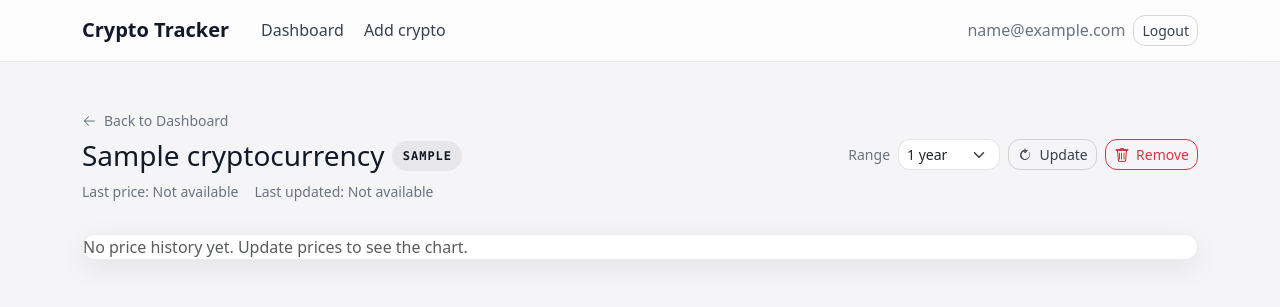
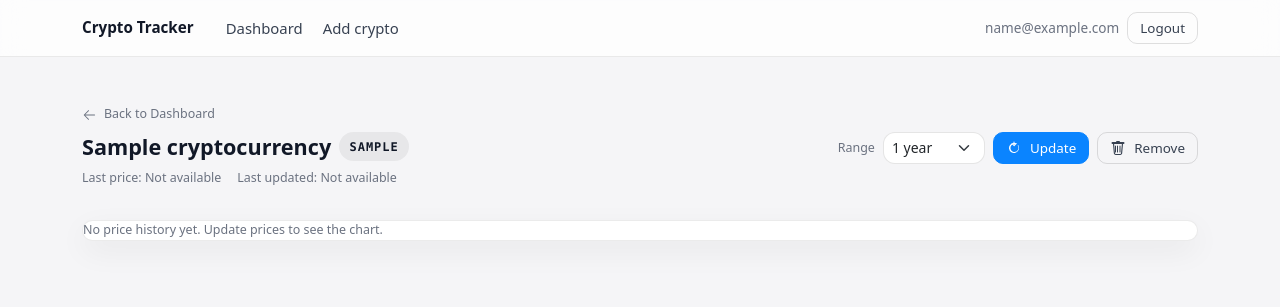
Before and after one commit to nytio/cripto_traker, a Flask app: page /cryptos/1 in a window 1280 px wide. Shown: the top 307 px of the page. Run offline with Flask 3, Linux system fonts and the light colour scheme; the visitor is signed in with stand-in values (Sample User, id 1); tables that the repository leaves empty hold one stand-in row (values such as "Sample post"); parts of the project's set-up code (start-up, migrations or seed data) failed here and were passed over; some libraries are stand-ins or nearby versions.

Commit message:
Rediseño web 2

```diff
--- a/web/app/static/css/app.css
+++ b/web/app/static/css/app.css
@@ -1,11 +1,18 @@
 :root {
   --ct-bg: #f5f5f7;
-  --ct-card: #ffffff;
+  --ct-surface: #ffffff;
   --ct-text: #111827;
   --ct-muted: #6b7280;
   --ct-border: rgba(0, 0, 0, 0.08);
+  --ct-border-strong: rgba(0, 0, 0, 0.12);
   --ct-primary: #0a84ff;
-  --ct-shadow: 0 8px 28px rgba(0, 0, 0, 0.08);
+  --ct-primary-hover: #0077ed;
+  --ct-danger: #ff3b30;
+  --ct-radius-lg: 16px;
+  --ct-radius-md: 12px;
+  --ct-radius-sm: 10px;
+  --ct-shadow-card: 0 10px 30px rgba(0, 0, 0, 0.06);
+  --ct-shadow-float: 0 16px 40px rgba(0, 0, 0, 0.08);
 }
 
 body.ct-body {
@@ -13,6 +20,7 @@ body.ct-body {
   color: var(--ct-text);
   font-family: system-ui, -apple-system, BlinkMacSystemFont, "Segoe UI",
     Roboto, "Helvetica Neue", Arial, sans-serif;
+  font-size: 15px;
 }
 
 a {
@@ -20,36 +28,43 @@ a {
 }
 
 a:hover {
-  color: #006fe6;
+  color: var(--ct-primary-hover);
 }
 
 .ct-muted {
   color: var(--ct-muted);
 }
 
-.ct-mono {
+.ct-mono,
+.ct-price {
   font-family: ui-monospace, SFMono-Regular, Menlo, Monaco, Consolas,
     "Liberation Mono", "Courier New", monospace;
+  font-variant-numeric: tabular-nums;
 }
 
 .ct-navbar {
   background: rgba(255, 255, 255, 0.75);
   border-bottom: 1px solid var(--ct-border);
   backdrop-filter: blur(12px);
-  padding-top: 0.65rem;
-  padding-bottom: 0.65rem;
+  padding-top: 0.6rem;
+  padding-bottom: 0.6rem;
 }
 
 .ct-navbar .navbar-brand {
   color: var(--ct-text);
   font-weight: 600;
+  font-size: 0.95rem;
+  line-height: 1;
 }
 
 .ct-navbar .nav-link {
   color: #374151;
   border-radius: 999px;
-  padding: 0.35rem 0.75rem;
+  padding: 0.3rem 0.7rem;
   position: relative;
+  font-size: 0.93rem;
+  font-weight: 500;
+  transition: color 0.2s ease, background-color 0.2s ease;
 }
 
 .ct-navbar .nav-link:hover,
@@ -67,11 +82,15 @@ a:hover {
   box-shadow: 0 0 0 0.2rem rgba(10, 132, 255, 0.2);
 }
 
+.ct-navbar .navbar-text {
+  font-size: 0.85rem;
+}
 .ct-card {
-  background: var(--ct-card);
+  background: var(--ct-surface);
   border: 1px solid var(--ct-border);
-  border-radius: 16px;
-  box-shadow: var(--ct-shadow);
+  border-radius: var(--ct-radius-lg);
+  box-shadow: var(--ct-shadow-card);
+  transition: box-shadow 0.2s ease, transform 0.2s ease;
 }
 
 .ct-card-header {
@@ -81,6 +100,28 @@ a:hover {
 
 .ct-page-header {
   padding-bottom: 0.5rem;
+}
+
+.ct-page-title {
+  font-weight: 650;
+  font-size: 1.35rem;
+}
+
+.ct-meta {
+  font-size: 0.78rem;
+  color: var(--ct-muted);
+}
+
+.ct-kpi {
+  display: flex;
+  flex-direction: column;
+  justify-content: center;
+}
+
+.ct-kpi-value {
+  font-size: 1.45rem;
+  font-weight: 600;
+  margin: 0.25rem 0;
 }
 
 .ct-symbol {
@@ -101,35 +142,77 @@ a:hover {
   position: relative;
 }
 
+.ct-search .form-control {
+  width: 220px;
+  max-width: 100%;
+}
+
 .ct-search-icon {
   position: absolute;
   left: 0.75rem;
   top: 50%;
   transform: translateY(-50%);
   color: var(--ct-muted);
+  pointer-events: none;
 }
 
 .ct-btn-icon {
   display: inline-flex;
   align-items: center;
-  gap: 0.4rem;
+  gap: 0.5rem;
 }
 
-.ct-icon-only {
-  width: 34px;
-  height: 34px;
+.ct-icon-btn {
+  width: 32px;
+  height: 32px;
   padding: 0;
   display: inline-flex;
   align-items: center;
   justify-content: center;
+  border-radius: var(--ct-radius-sm);
+  background: rgba(0, 0, 0, 0.03);
+  border: 1px solid var(--ct-border);
+  color: var(--ct-text);
+  cursor: pointer;
+  transition: background-color 0.2s ease, border-color 0.2s ease,
+    color 0.2s ease, box-shadow 0.2s ease;
+}
+
+.ct-icon-btn:hover,
+.ct-icon-btn:focus {
+  background: rgba(0, 0, 0, 0.06);
+  color: var(--ct-text);
+}
+
+.ct-icon-btn:focus-visible {
+  box-shadow: 0 0 0 0.2rem rgba(10, 132, 255, 0.2);
+}
+
+.ct-icon-btn--danger:hover,
+.ct-icon-btn--danger:focus {
+  border-color: rgba(255, 59, 48, 0.35);
+  color: var(--ct-danger);
+  background: rgba(255, 59, 48, 0.08);
 }
 
 .btn {
-  border-radius: 12px;
+  border-radius: var(--ct-radius-sm);
+  transition: background-color 0.2s ease, border-color 0.2s ease,
+    color 0.2s ease, box-shadow 0.2s ease;
 }
 
 .btn:focus-visible {
   box-shadow: 0 0 0 0.2rem rgba(10, 132, 255, 0.2);
+}
+
+.btn-sm {
+  min-height: 32px;
+  padding: 0.25rem 0.75rem;
+  font-size: 0.84rem;
+}
+
+.btn.ct-icon-btn {
+  padding: 0;
 }
 
 .btn-light {
@@ -144,12 +227,12 @@ a:hover {
 
 .btn-primary:hover,
 .btn-primary:focus {
-  background: #0075e6;
-  border-color: #0075e6;
+  background: var(--ct-primary-hover);
+  border-color: var(--ct-primary-hover);
 }
 
 .btn-outline-secondary {
-  border-color: rgba(0, 0, 0, 0.15);
+  border-color: var(--ct-border-strong);
   color: #374151;
 }
 
@@ -160,12 +243,28 @@ a:hover {
 }
 
 .btn-outline-danger {
-  border-radius: 12px;
+  border-radius: var(--ct-radius-sm);
+}
+
+.btn-danger {
+  background: var(--ct-danger);
+  border-color: var(--ct-danger);
+}
+
+.btn-danger:hover,
+.btn-danger:focus {
+  background: #e6332a;
+  border-color: #e6332a;
+}
+
+.spinner-border-sm {
+  width: 0.9rem;
+  height: 0.9rem;
 }
 
 .form-control,
 .form-select {
-  border-radius: 12px;
+  border-radius: var(--ct-radius-md);
   border-color: rgba(0, 0, 0, 0.1);
 }
 
@@ -175,17 +274,24 @@ a:hover {
   box-shadow: 0 0 0 0.2rem rgba(10, 132, 255, 0.2);
 }
 
+.form-control-sm,
+.form-select-sm {
+  min-height: 32px;
+  padding-top: 0.25rem;
+  padding-bottom: 0.25rem;
+  border-radius: var(--ct-radius-md);
+}
+
 .table.ct-table {
   margin-bottom: 0;
 }
 
 .ct-table thead th {
   background: rgba(0, 0, 0, 0.02);
-  color: #4b5563;
-  font-size: 0.78rem;
+  color: var(--ct-muted);
+  font-size: 0.8rem;
   font-weight: 600;
-  text-transform: uppercase;
-  letter-spacing: 0.08em;
+  letter-spacing: 0.02em;
   padding: 0.85rem 1rem;
   border-bottom: 1px solid rgba(0, 0, 0, 0.06);
 }
--- a/web/app/static/js/app.js
+++ b/web/app/static/js/app.js
@@ -147,6 +147,16 @@ document.addEventListener("DOMContentLoaded", () => {
     clearPendingToast();
   }
 
+  if (window.bootstrap && bootstrap.Tooltip) {
+    document.querySelectorAll("[data-ct-tooltip]").forEach((el) => {
+      const tooltipText = el.getAttribute("data-ct-tooltip");
+      if (tooltipText && !el.getAttribute("title")) {
+        el.setAttribute("title", tooltipText);
+      }
+      new bootstrap.Tooltip(el);
+    });
+  }
+
   const removeModal = document.getElementById("remove-modal");
   if (removeModal && window.bootstrap) {
     removeModal.addEventListener("show.bs.modal", (event) => {
--- a/web/app/templates/base.html
+++ b/web/app/templates/base.html
@@ -14,7 +14,7 @@
     <nav class="navbar navbar-expand-lg navbar-light ct-navbar">
       <div class="container-xl">
         <a class="navbar-brand" href="{{ url_for('dashboard.index') }}">Crypto Tracker</a>
-        <div class="navbar-nav gap-1 ms-2 me-auto">
+        <div class="navbar-nav gap-1 ms-2 me-auto align-items-lg-center">
           {% if current_user %}
             {% set dashboard_active = request.endpoint == 'dashboard.index' %}
             {% set add_active = request.endpoint == 'cryptos.new_crypto' %}
@@ -53,7 +53,7 @@
               <button type="button" class="btn-close" data-bs-dismiss="modal" aria-label="Close"></button>
             </div>
             <div class="modal-body">
-              <p class="mb-0 text-muted">
+              <p class="mb-0 ct-meta">
                 This will remove <span class="fw-semibold text-dark" data-remove-target="asset">this crypto</span> from your dashboard.
               </p>
             </div>
--- a/web/app/templates/crypto_detail.html
+++ b/web/app/templates/crypto_detail.html
@@ -19,7 +19,7 @@
   {% set price_prefix = '$' if currency == 'USD' else '' %}
 
   <div class="ct-page-header mb-4">
-    <a class="d-inline-flex align-items-center gap-2 text-decoration-none ct-muted small mb-2" href="{{ url_for('dashboard.index') }}">
+    <a class="d-inline-flex align-items-center gap-2 text-decoration-none ct-meta mb-2" href="{{ url_for('dashboard.index') }}">
       <svg xmlns="http://www.w3.org/2000/svg" width="14" height="14" fill="currentColor" aria-hidden="true" viewBox="0 0 16 16">
         <path d="M15 8a.5.5 0 0 1-.5.5H3.707l4.147 4.146a.5.5 0 0 1-.708.708l-5-5a.5.5 0 0 1 0-.708l5-5a.5.5 0 1 1 .708.708L3.707 7.5H14.5A.5.5 0 0 1 15 8z"/>
       </svg>
@@ -28,16 +28,16 @@
     <div class="d-flex flex-wrap align-items-start justify-content-between gap-3">
       <div>
         <div class="d-flex flex-wrap align-items-center gap-2">
-          <h1 class="h3 mb-0">{{ crypto.name or crypto.coingecko_id }}</h1>
+          <h1 class="ct-page-title mb-0">{{ crypto.name or crypto.coingecko_id }}</h1>
           {% if crypto.symbol %}
             <span class="ct-symbol ct-mono">{{ crypto.symbol|upper }}</span>
           {% endif %}
         </div>
-        <div class="d-flex flex-wrap gap-3 mt-2 small ct-muted">
+        <div class="d-flex flex-wrap gap-3 mt-2 ct-meta">
           <div>
             Last price:
             {% if ns.last_price is not none %}
-              <span class="ct-mono">{{ price_prefix }}{{ "%.4f"|format(ns.last_price) }}</span>
+              <span class="ct-price" title="{{ price_prefix }}{{ "{:,.4f}".format(ns.last_price) }}">{{ price_prefix }}{{ "{:,.2f}".format(ns.last_price) }}</span>
             {% else %}
               Not available
             {% endif %}
@@ -49,7 +49,7 @@
       </div>
       <div class="d-flex flex-wrap align-items-center gap-2">
         <form method="get" class="d-flex align-items-center gap-2" id="range-form">
-          <label for="days" class="form-label mb-0 small ct-muted">Range</label>
+          <label for="days" class="form-label mb-0 ct-meta">Range</label>
           <select class="form-select form-select-sm" id="days" name="days" data-crypto-id="{{ crypto.id }}">
             <option value="0" {% if days == 0 %}selected{% endif %}>All</option>
             <option value="1825" {% if days == 1825 %}selected{% endif %}>5 years</option>
@@ -58,14 +58,14 @@
             <option value="90" {% if days == 90 %}selected{% endif %}>3 month</option>
           </select>
         </form>
-        <button class="btn btn-sm btn-outline-secondary ct-btn-icon" type="button" data-bs-toggle="modal" data-bs-target="#backfill-modal">
+        <button class="btn btn-sm btn-primary ct-btn-icon" type="button" data-bs-toggle="modal" data-bs-target="#backfill-modal">
           <svg xmlns="http://www.w3.org/2000/svg" width="16" height="16" fill="currentColor" aria-hidden="true" viewBox="0 0 16 16">
             <path d="M8 3a5 5 0 1 0 4.546 2.914.5.5 0 0 0-.912-.41A4 4 0 1 1 8 4h1.5a.5.5 0 0 0 0-1H8z"/>
             <path d="M8 1.5a.5.5 0 0 0-.5.5v2.793L6.354 3.146a.5.5 0 1 0-.708.708l2.147 2.146a.5.5 0 0 0 .707 0l2.147-2.146a.5.5 0 0 0-.708-.708L8.5 4.793V2a.5.5 0 0 0-.5-.5z"/>
           </svg>
           <span>Update</span>
         </button>
-        <button type="button" class="btn btn-sm btn-outline-danger ct-btn-icon" data-bs-toggle="modal" data-bs-target="#remove-modal" data-remove-action="{{ url_for('cryptos.remove_crypto', crypto_id=crypto.id) }}" data-remove-name="{{ crypto.name or crypto.coingecko_id }}" data-remove-symbol="{{ crypto.symbol|upper if crypto.symbol else '' }}" aria-label="Remove" title="Remove">
+        <button type="button" class="btn btn-sm btn-outline-secondary ct-btn-icon" data-bs-toggle="modal" data-bs-target="#remove-modal" data-remove-action="{{ url_for('cryptos.remove_crypto', crypto_id=crypto.id) }}" data-remove-name="{{ crypto.name or crypto.coingecko_id }}" data-remove-symbol="{{ crypto.symbol|upper if crypto.symbol else '' }}" aria-label="Remove" title="Remove">
           <svg xmlns="http://www.w3.org/2000/svg" width="16" height="16" fill="currentColor" aria-hidden="true" viewBox="0 0 16 16">
             <path d="M5.5 5.5a.5.5 0 0 1 .5.5v6a.5.5 0 0 1-1 0v-6a.5.5 0 0 1 .5-.5zm2.5.5a.5.5 0 0 0-1 0v6a.5.5 0 0 0 1 0v-6zm2-.5a.5.5 0 0 1 .5.5v6a.5.5 0 0 1-1 0v-6a.5.5 0 0 1 .5-.5z"/>
             <path d="M14.5 3a1 1 0 0 1-1 1H13l-.854 9.604A2 2 0 0 1 10.153 15H5.847a2 2 0 0 1-1.993-1.396L3 4H2.5a1 1 0 0 1 0-2H6a1 1 0 0 1 1-1h2a1 1 0 0 1 1 1h3.5a1 1 0 0 1 1 1zM4.118 4l.805 9.047A1 1 0 0 0 5.847 14h4.306a1 1 0 0 0 .924-.953L11.882 4H4.118z"/>
@@ -134,96 +134,94 @@
   {% if series %}
     <div class="row g-3 mb-3">
       <div class="col-12 col-md-4">
-        <div class="ct-card p-3 h-100">
-          <div class="small ct-muted">Latest price</div>
-          <div class="h4 mb-1 ct-mono">
+        <div class="ct-card ct-kpi p-3 h-100">
+          <div class="ct-meta">Latest price</div>
+          <div class="ct-kpi-value ct-price" title="{{ price_prefix }}{{ "{:,.4f}".format(ns.last_price) if ns.last_price is not none else '--' }}">
             {% if ns.last_price is not none %}
-              {{ price_prefix }}{{ "%.4f"|format(ns.last_price) }}
+              {{ price_prefix }}{{ "{:,.2f}".format(ns.last_price) }}
             {% else %}
               --
             {% endif %}
           </div>
-          <div class="small ct-muted">{{ currency }}</div>
+          <div class="ct-meta">{{ currency }}</div>
         </div>
       </div>
       <div class="col-12 col-md-4">
-        <div class="ct-card p-3 h-100">
-          <div class="small ct-muted">Date</div>
-          <div class="h4 mb-1">
+        <div class="ct-card ct-kpi p-3 h-100">
+          <div class="ct-meta">Date</div>
+          <div class="ct-kpi-value">
             {{ ns.last_date if ns.last_date else 'Not available' }}
           </div>
-          <div class="small ct-muted">Last updated</div>
+          <div class="ct-meta">Last updated</div>
         </div>
       </div>
       {% if ns.change_value is not none %}
         {% set change_class = 'text-success' if ns.change_value >= 0 else 'text-danger' %}
         <div class="col-12 col-md-4">
-          <div class="ct-card p-3 h-100">
-            <div class="small ct-muted">Change</div>
-            <div class="h4 mb-1 ct-mono {{ change_class }}">
-              {% if ns.change_value >= 0 %}+{% endif %}{{ "%.4f"|format(ns.change_value) }}
+          <div class="ct-card ct-kpi p-3 h-100">
+            <div class="ct-meta">Change</div>
+            <div class="ct-kpi-value ct-price {{ change_class }}" title="{{ price_prefix }}{{ "{:,.4f}".format(ns.change_value) }}">
+              {% if ns.change_value >= 0 %}+{% endif %}{{ price_prefix }}{{ "{:,.2f}".format(ns.change_value) }}
             </div>
             {% if ns.change_pct is not none %}
-              <div class="small ct-muted">{{ "%.2f"|format(ns.change_pct) }}%</div>
+              <div class="ct-meta">{{ "%.2f"|format(ns.change_pct) }}%</div>
             {% endif %}
           </div>
         </div>
       {% endif %}
     </div>
-    <div class="ct-card">
-      <div class="card-body">
-        <div id="price-chart" class="chart-container" data-crypto-id="{{ crypto.id }}" data-series='{{ series|tojson }}' data-prophet='{{ prophet_forecast|tojson }}' data-prophet-cutoff="{{ prophet_cutoff or '' }}" data-prophet-line="{{ prophet_line_date or '' }}" data-lstm='{{ lstm_forecast|tojson }}' data-lstm-cutoff="{{ lstm_cutoff or '' }}" data-lstm-line="{{ lstm_line_date or '' }}" data-gru='{{ gru_forecast|tojson }}' data-gru-cutoff="{{ gru_cutoff or '' }}" data-gru-line="{{ gru_line_date or '' }}" data-currency="{{ currency }}"></div>
-      </div>
+    <div class="ct-card p-3">
+      <div id="price-chart" class="chart-container" data-crypto-id="{{ crypto.id }}" data-series='{{ series|tojson }}' data-prophet='{{ prophet_forecast|tojson }}' data-prophet-cutoff="{{ prophet_cutoff or '' }}" data-prophet-line="{{ prophet_line_date or '' }}" data-lstm='{{ lstm_forecast|tojson }}' data-lstm-cutoff="{{ lstm_cutoff or '' }}" data-lstm-line="{{ lstm_line_date or '' }}" data-gru='{{ gru_forecast|tojson }}' data-gru-cutoff="{{ gru_cutoff or '' }}" data-gru-line="{{ gru_line_date or '' }}" data-currency="{{ currency }}"></div>
     </div>
     <div class="ct-card p-3 mt-3">
-      <div class="d-flex flex-wrap gap-3 align-items-center">
-        <div class="form-check">
+      <div class="ct-toolbar">
+        <div class="form-check ct-chip">
           <input class="form-check-input" type="checkbox" value="Precio unico" id="toggle-price-mode">
           <label class="form-check-label" for="toggle-price-mode">Price</label>
         </div>
-        <div class="form-check">
+        <div class="form-check ct-chip">
           <input class="form-check-input" type="checkbox" value="SMA 7" id="toggle-sma-7">
           <label class="form-check-label" for="toggle-sma-7">SMA 7</label>
         </div>
-        <div class="form-check">
+        <div class="form-check ct-chip">
           <input class="form-check-input" type="checkbox" value="SMA 30" id="toggle-sma-30">
           <label class="form-check-label" for="toggle-sma-30">SMA 30</label>
         </div>
-        <div class="form-check">
+        <div class="form-check ct-chip">
           <input class="form-check-input" type="checkbox" value="Bollinger" id="toggle-bollinger">
           <label class="form-check-label" for="toggle-bollinger">Bollinger</label>
         </div>
-        <div class="form-check">
+        <div class="form-check ct-chip">
           <input class="form-check-input" type="checkbox" value="Prophet" id="toggle-prophet">
           <label class="form-check-label" for="toggle-prophet">Prophet</label>
         </div>
-        <button class="btn btn-sm btn-outline-secondary" type="button" data-bs-toggle="modal" data-bs-target="#prophet-modal">
+        <button class="btn btn-sm btn-outline-secondary ct-toolbar-action" type="button" data-bs-toggle="modal" data-bs-target="#prophet-modal">
           Update
         </button>
-        <div class="form-check">
+        <div class="form-check ct-chip">
           <input class="form-check-input" type="checkbox" value="LSTM" id="toggle-lstm">
           <label class="form-check-label" for="toggle-lstm">LSTM</label>
         </div>
         <form method="post" action="{{ url_for('charts.recalculate_lstm', crypto_id=crypto.id) }}" class="d-flex align-items-center" data-loading="1" data-async="1" data-async-message="Calculations are running in the background." data-async-done-message="Done.">
           <input type="hidden" name="csrf_token" value="{{ csrf_token() }}">
           <input type="hidden" name="range_days" value="{{ days }}">
-          <button type="submit" class="btn btn-sm btn-outline-secondary" data-loading-text="Calculando...">Update</button>
+          <button type="submit" class="btn btn-sm btn-outline-secondary ct-toolbar-action" data-loading-text="Calculando...">Update</button>
         </form>
-        <div class="form-check">
+        <div class="form-check ct-chip">
           <input class="form-check-input" type="checkbox" value="GRU" id="toggle-gru">
           <label class="form-check-label" for="toggle-gru">GRU</label>
         </div>
         <form method="post" action="{{ url_for('charts.recalculate_gru', crypto_id=crypto.id) }}" class="d-flex align-items-center" data-loading="1" data-async="1" data-async-message="Calculations are running in the background." data-async-done-message="Done.">
           <input type="hidden" name="csrf_token" value="{{ csrf_token() }}">
           <input type="hidden" name="range_days" value="{{ days }}">
-          <button type="submit" class="btn btn-sm btn-outline-secondary" data-loading-text="Calculando...">Update</button>
+          <button type="submit" class="btn btn-sm btn-outline-secondary ct-toolbar-action" data-loading-text="Calculando...">Update</button>
         </form>
       </div>
     </div>
   {% else %}
     <div class="ct-card">
       <div class="card-body">
-        <p class="text-muted mb-0">No price history yet. Update prices to see the chart.</p>
+        <p class="ct-meta mb-0">No price history yet. Update prices to see the chart.</p>
       </div>
     </div>
   {% endif %}
```
Also changed, not shown: other parts of web/app/static/css/app.css (+63 -3 lines), web/app/templates/dashboard.html (+16 -13 lines).
